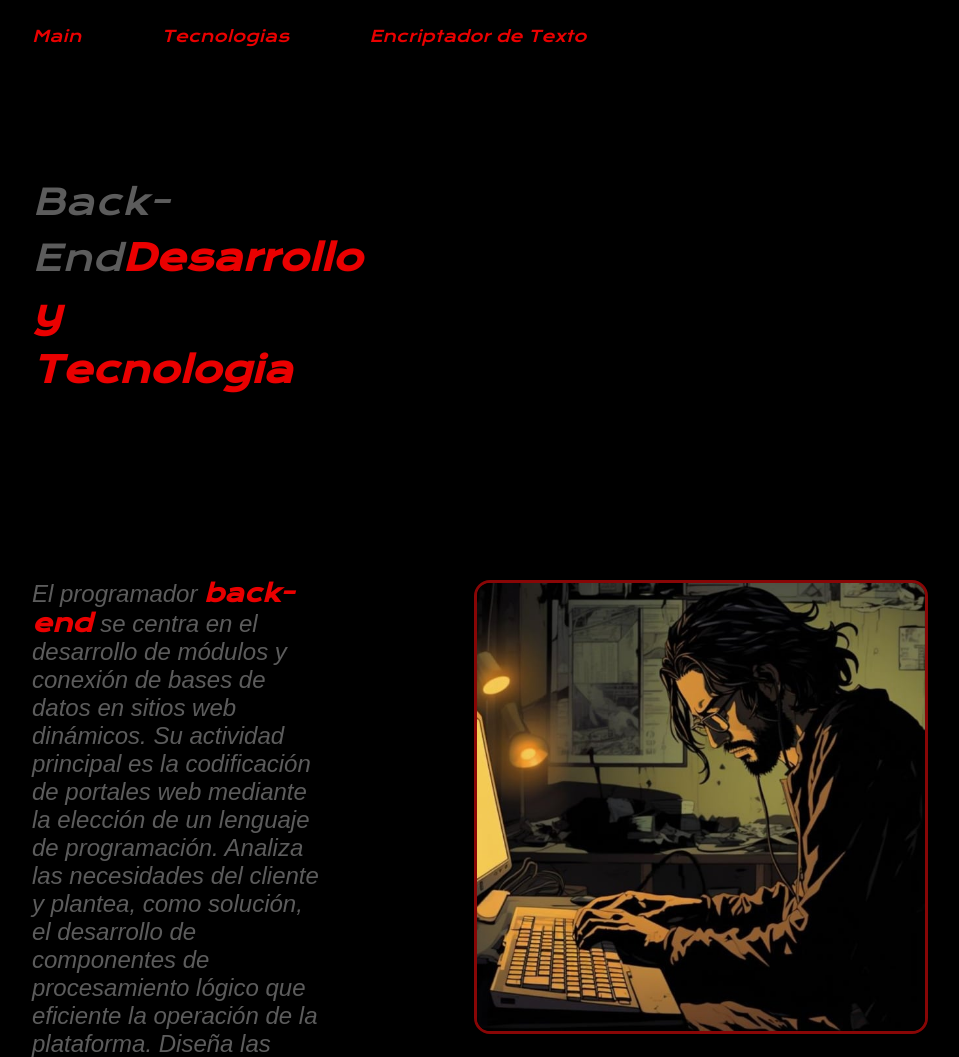
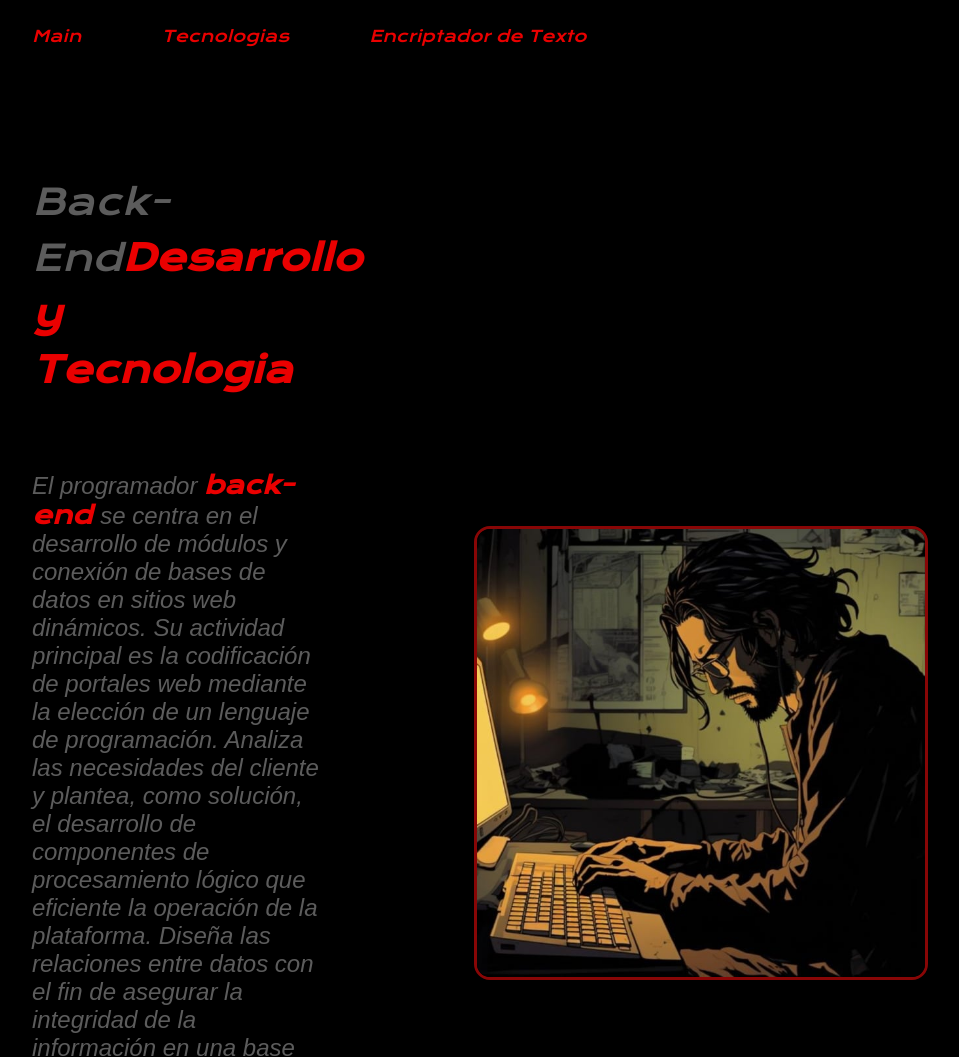
Before and after one commit to sisifo5/Portafolio, a plain HTML site: page index.html in a window 1280 px wide. Shown: the top 1057 px of the page, without its empty margins (160-1119 px from the left). Drawn offline with nearby package versions, Linux system fonts and the light colour scheme.

Commit message:
finished?

```diff
--- a/index.css
+++ b/index.css
@@ -131,7 +131,7 @@ textarea {
     line-height: 56px;
     text-align: left;
     font-size: 36px;
-    padding: 0% 0% 50% 0%;
+    padding: 0% 0% 20% 0%;
 
 }
 
```
